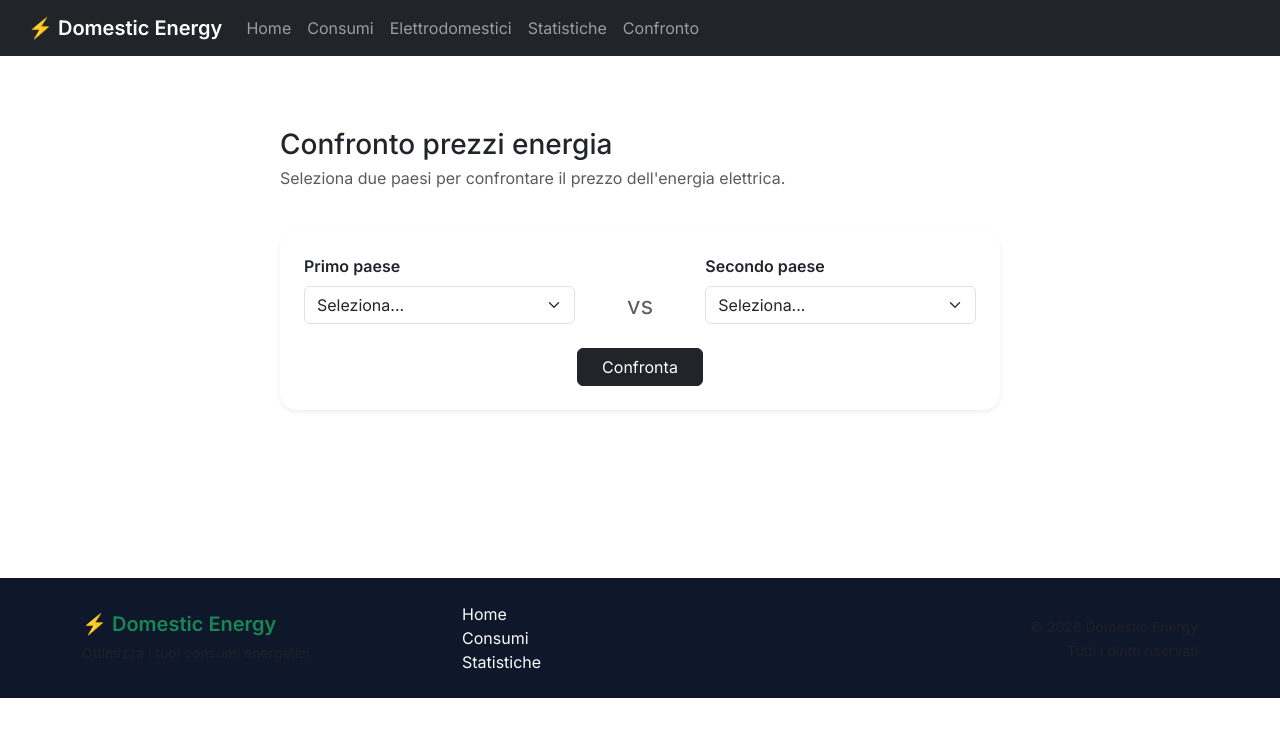
After one commit to patRizzi0/PowerAnalytics, a Flask app: page /confronto in a window 1280 px wide. The commit adds this page. Shown: the top 737 px of the page. Run offline with Flask 3, Linux system fonts and the light colour scheme.

Commit message:
Add country comparison feature and consolidate country data
- Add /confronto route and template for comparing energy prices between two EU countries
- SUPPORTED_COUNTRIES in service/countries.py is now single source of truth; expanded from 6 to 28 countries (all Eurostat EU + Norway)
- CODICI_PAESE generated dynamically from SUPPORTED_COUNTRIES, removing duplicate hardcoded dict in converts_paese_eurostat.py
- Country dropdown in consumi.html now driven by Jinja2 loop over SUPPORTED_COUNTRIES
- Add service/calculators/fetch_paese.py as thin wrapper for confronto route
- Remove dead models: consumi_model.py, country_model.py
- Remove country_data and get_country_by_code from eurostat_service.py
- Align m_quadri validation: minimum 20 sqm (was > 0) in consumi_service.py
- Improve .gitignore coverage and exclude .claude/ tooling directory
- Add Confronto nav link in header

Co-Authored-By: Claude Sonnet 4.6 <noreply@anthropic.com>

```diff
--- a/app.py
+++ b/app.py
@@ -9,11 +9,13 @@ from connection import app
 
 from models.category_model import Category
 from models.device_model import Device
+from service.calculators.fetch_paese import fetch_paese
 from service.consumi_service import calcola_consumo_abitazione
 from service.converts_paese_eurostat import converts_paese_eurostat
 from service.insights.insight_generator import generate_insight
 from service.eurostat_service import EurostatService
 from service.validators import check_input
+from service.countries import SUPPORTED_COUNTRIES
 
 logging.basicConfig(level=os.getenv("LOG_LEVEL", "INFO"))
 logger = logging.getLogger(__name__)
@@ -107,7 +109,7 @@ def get_device(device_id):
 @app.route("/consumi")
 def consumi():
     """Mostra il form guidato per stimare i consumi domestici."""
-    return render_template("pages/consumi.html")
+    return render_template("pages/consumi.html", paesi=SUPPORTED_COUNTRIES)
 
 
 @app.route("/eurostat")
@@ -237,6 +239,51 @@ def calcolo_consumi():
         )
 
 
+@app.route("/confronto", methods=["GET", "POST"])
+def confronto():
+    """Confronta il prezzo dell'energia tra due paesi."""
+    paesi = {code: info["it"] for code, info in SUPPORTED_COUNTRIES.items()}
+    dati_a = None
+    dati_b = None
+    errore_a = None
+    errore_b = None
+    paese_a = None
+    paese_b = None
+
+    if request.method == "POST":
+        paese_a = request.form.get("paese_a", "").strip().lower()
+        paese_b = request.form.get("paese_b", "").strip().lower()
+
+        try:
+            dati_a = fetch_paese(paese_a)
+            if dati_a is not None and "errore" in dati_a:
+                errore_a = dati_a["errore"]
+                dati_a = None
+        except Exception as e:
+            logger.warning("Errore paese A (%s): %s", paese_a, e)
+            errore_a = "Non riesco a recuperare i dati per questo paese."
+
+        try:
+            dati_b = fetch_paese(paese_b)
+            if dati_b is not None and "errore" in dati_b:
+                errore_b = dati_b["errore"]
+                dati_b = None
+        except Exception as e:
+            logger.warning("Errore paese B (%s): %s", paese_b, e)
+            errore_b = "Non riesco a recuperare i dati per questo paese."
+
+    return render_template(
+        "pages/confronto.html",
+        paesi=paesi,
+        dati_a=dati_a,
+        dati_b=dati_b,
+        errore_a=errore_a,
+        errore_b=errore_b,
+        paese_a=paese_a,
+        paese_b=paese_b,
+    )
+
+
 if os.getenv("FLASK_ENV") == "development" or os.getenv("FLASK_DEBUG") == "1":
     @app.route("/debug/test_eurostat")
     def test_eurostat():
--- a/models/country_model.py
+++ /dev/null
@@ -1,5 +0,0 @@
-class Country:
-    def __init__(self, iso_code, name_it, name_en):
-        self.iso_code = iso_code
-        self.name_it = name_it
-        self.name_en = name_en
--- a/service/consumi_service.py
+++ b/service/consumi_service.py
@@ -31,8 +31,8 @@ def calcola_consumo_abitazione(paese, n_persone, m_quadri, stagione, tipo_abitaz
     if n_persone <= 0:
         raise RuntimeError("Il numero di persone deve essere maggiore di zero.")
 
-    if m_quadri <= 0:
-        raise RuntimeError("I metri quadri devono essere maggiori di zero.")
+    if m_quadri < 20:
+        raise RuntimeError("I metri quadri devono essere almeno 20.")
 
     dati_prezzo = converts_paese_eurostat(paese)
 
--- a/service/countries.py
+++ b/service/countries.py
@@ -1,9 +1,37 @@
 SUPPORTED_COUNTRIES = {
     "BE": {"it": "Belgio", "en": "Belgium"},
+    "BG": {"it": "Bulgaria", "en": "Bulgaria"},
+    "CZ": {"it": "Repubblica Ceca", "en": "Czech Republic"},
+    "DK": {"it": "Danimarca", "en": "Denmark"},
+    "DE": {"it": "Germania", "en": "Germany"},
+    "EE": {"it": "Estonia", "en": "Estonia"},
+    "IE": {"it": "Irlanda", "en": "Ireland"},
+    "GR": {"it": "Grecia", "en": "Greece"},
+    "ES": {"it": "Spagna", "en": "Spain"},
+    "FR": {"it": "Francia", "en": "France"},
+    "HR": {"it": "Croazia", "en": "Croatia"},
+    "IT": {"it": "Italia", "en": "Italy"},
+    "CY": {"it": "Cipro", "en": "Cyprus"},
+    "LV": {"it": "Lettonia", "en": "Latvia"},
+    "LT": {"it": "Lituania", "en": "Lithuania"},
     "LU": {"it": "Lussemburgo", "en": "Luxembourg"},
-    "IT": {"it": "Italia", "en": "Italy"},
-    "ES": {"it": "Spagna", "en": "Spain"},
-    "DE": {"it": "Germania", "en": "Germany"},
-    "NL": {"it": "Paesi Bassi", "en": "Netherlands"}
+    "HU": {"it": "Ungheria", "en": "Hungary"},
+    "MT": {"it": "Malta", "en": "Malta"},
+    "NL": {"it": "Paesi Bassi", "en": "Netherlands"},
+    "AT": {"it": "Austria", "en": "Austria"},
+    "PL": {"it": "Polonia", "en": "Poland"},
+    "PT": {"it": "Portogallo", "en": "Portugal"},
+    "RO": {"it": "Romania", "en": "Romania"},
+    "SI": {"it": "Slovenia", "en": "Slovenia"},
+    "SK": {"it": "Slovacchia", "en": "Slovakia"},
+    "FI": {"it": "Finlandia", "en": "Finland"},
+    "SE": {"it": "Svezia", "en": "Sweden"},
+    "NO": {"it": "Norvegia", "en": "Norway"},
+}
 
-}
+CODICI_PAESE = {}
+
+for code, names in SUPPORTED_COUNTRIES.items():
+    CODICI_PAESE[names["it"].lower()] = code
+    CODICI_PAESE[names["en"].lower()] = code
+    CODICI_PAESE[code.lower()] = code
--- /dev/null
+++ b/templates/pages/confronto.html
@@ -0,0 +1,113 @@
+{% extends "layout/base.html" %}
+
+{% block title %}Confronto Prezzi — Domestic Energy{% endblock %}
+
+{% block content %}
+<div class="container py-5">
+
+    <div class="row justify-content-center mb-4">
+        <div class="col-12 col-lg-8">
+            <h1 class="h3 mb-1">Confronto prezzi energia</h1>
+            <p class="text-muted">Seleziona due paesi per confrontare il prezzo dell'energia elettrica.</p>
+        </div>
+    </div>
+
+    <div class="row justify-content-center mb-5">
+        <div class="col-12 col-lg-8">
+            <div class="card shadow-sm border-0 rounded-4">
+                <div class="card-body p-4">
+                    <form method="POST" action="/confronto">
+                        <div class="row g-3 align-items-end">
+                            <div class="col-12 col-md-5">
+                                <label class="form-label fw-semibold" for="paese_a">Primo paese</label>
+                                <select class="form-select" id="paese_a" name="paese_a" required>
+                                    <option value="" disabled {% if not paese_a %}selected{% endif %}>Seleziona...</option>
+                                    {% for code, nome in paesi.items() %}
+                                    <option value="{{ nome | lower }}" {% if paese_a == nome | lower %}selected{% endif %}>{{ nome }}</option>
+                                    {% endfor %}
+                                </select>
+                            </div>
+                            <div class="col-12 col-md-2 text-center">
+                                <span class="fs-4 text-muted">vs</span>
+                            </div>
+                            <div class="col-12 col-md-5">
+                                <label class="form-label fw-semibold" for="paese_b">Secondo paese</label>
+                                <select class="form-select" id="paese_b" name="paese_b" required>
+                                    <option value="" disabled {% if not paese_b %}selected{% endif %}>Seleziona...</option>
+                                    {% for code, nome in paesi.items() %}
+                                    <option value="{{ nome | lower }}" {% if paese_b == nome | lower %}selected{% endif %}>{{ nome }}</option>
+                                    {% endfor %}
+                                </select>
+                            </div>
+                        </div>
+                        <div class="mt-4 text-center">
+                            <button type="submit" class="btn btn-dark px-4">Confronta</button>
+                        </div>
+                    </form>
+                </div>
+            </div>
+        </div>
+    </div>
+
+    {% if dati_a or dati_b or errore_a or errore_b %}
+    {% set a_cheaper = dati_a and dati_b and dati_a.prezzo_kwh < dati_b.prezzo_kwh %}
+    {% set b_cheaper = dati_a and dati_b and dati_b.prezzo_kwh < dati_a.prezzo_kwh %}
+
+    <div class="row g-4 justify-content-center">
+
+        <div class="col-12 col-md-5">
+            {% if errore_a %}
+            <div class="alert alert-danger rounded-4">{{ errore_a }}</div>
+            {% elif dati_a %}
+            <div class="card shadow-sm border-0 rounded-4 h-100 {% if a_cheaper %}border border-success border-2{% endif %}">
+                <div class="card-body text-center p-4">
+                    {% if a_cheaper %}
+                    <span class="badge bg-success mb-3">Più economico</span>
+                    {% endif %}
+                    <h2 class="h4 mb-4">{{ paesi.get(dati_a.paese, dati_a.paese) }}</h2>
+                    <p class="display-6 fw-bold {% if a_cheaper %}text-success{% else %}text-body{% endif %} mb-1">
+                        {{ "%.4f"|format(dati_a.prezzo_kwh) }}
+                    </p>
+                    <p class="text-muted mb-4">€/kWh</p>
+                    <p class="text-muted small mb-0">Dato {{ dati_a.anno }} · {{ dati_a.fonte }}</p>
+                </div>
+            </div>
+            {% endif %}
+        </div>
+
+        <div class="col-12 col-md-5">
+            {% if errore_b %}
+            <div class="alert alert-danger rounded-4">{{ errore_b }}</div>
+            {% elif dati_b %}
+            <div class="card shadow-sm border-0 rounded-4 h-100 {% if b_cheaper %}border border-success border-2{% endif %}">
+                <div class="card-body text-center p-4">
+                    {% if b_cheaper %}
+                    <span class="badge bg-success mb-3">Più economico</span>
+                    {% endif %}
+                    <h2 class="h4 mb-4">{{ paesi.get(dati_b.paese, dati_b.paese) }}</h2>
+                    <p class="display-6 fw-bold {% if b_cheaper %}text-success{% else %}text-body{% endif %} mb-1">
+                        {{ "%.4f"|format(dati_b.prezzo_kwh) }}
+                    </p>
+                    <p class="text-muted mb-4">€/kWh</p>
+                    <p class="text-muted small mb-0">Dato {{ dati_b.anno }} · {{ dati_b.fonte }}</p>
+                </div>
+            </div>
+            {% endif %}
+        </div>
+
+    </div>
+
+    {% if dati_a and dati_b and not a_cheaper and not b_cheaper %}
+    <div class="row justify-content-center mt-4">
+        <div class="col-12 col-lg-8">
+            <div class="alert alert-light border rounded-4 text-center mb-0">
+                I due paesi hanno lo stesso prezzo per kWh.
+            </div>
+        </div>
+    </div>
+    {% endif %}
+
+    {% endif %}
+
+</div>
+{% endblock %}
--- a/templates/pages/consumi.html
+++ b/templates/pages/consumi.html
@@ -10,8 +10,9 @@
             <h2>In che paese abiti?</h2>
             <select name="paese">
                 <option value="">Seleziona un paese</option>
-                <option value="belgio">Belgio</option>
-                <option value="lussemburgo">Lussemburgo</option>
+                {% for code, paese in paesi.items() %}
+                <option value="{{ code | lower}}"> {{ paese["it"] }} </option>
+                {% endfor %}
             </select>
             <button type="button" class="next-btn">Avanti</button>
         </div>
--- a/templates/partials/header.html
+++ b/templates/partials/header.html
@@ -29,6 +29,9 @@
                     <li class="nav-item">
                         <a class="nav-link" href="/eurostat">Statistiche</a>
                     </li>
+                    <li class="nav-item">
+                        <a class="nav-link" href="/confronto">Confronto</a>
+                    </li>
                 </ul>
 
             </div>
```
Also changed, not shown: models/consumi_model.py (deleted, +0 -12 lines), service/calculators/fetch_paese.py (added, +12 -0 lines), service/converts_paese_eurostat.py (+1 -39 lines), service/eurostat_service.py (+0 -24 lines), models/Rule.py (line endings or trailing spaces), 1 other file.
